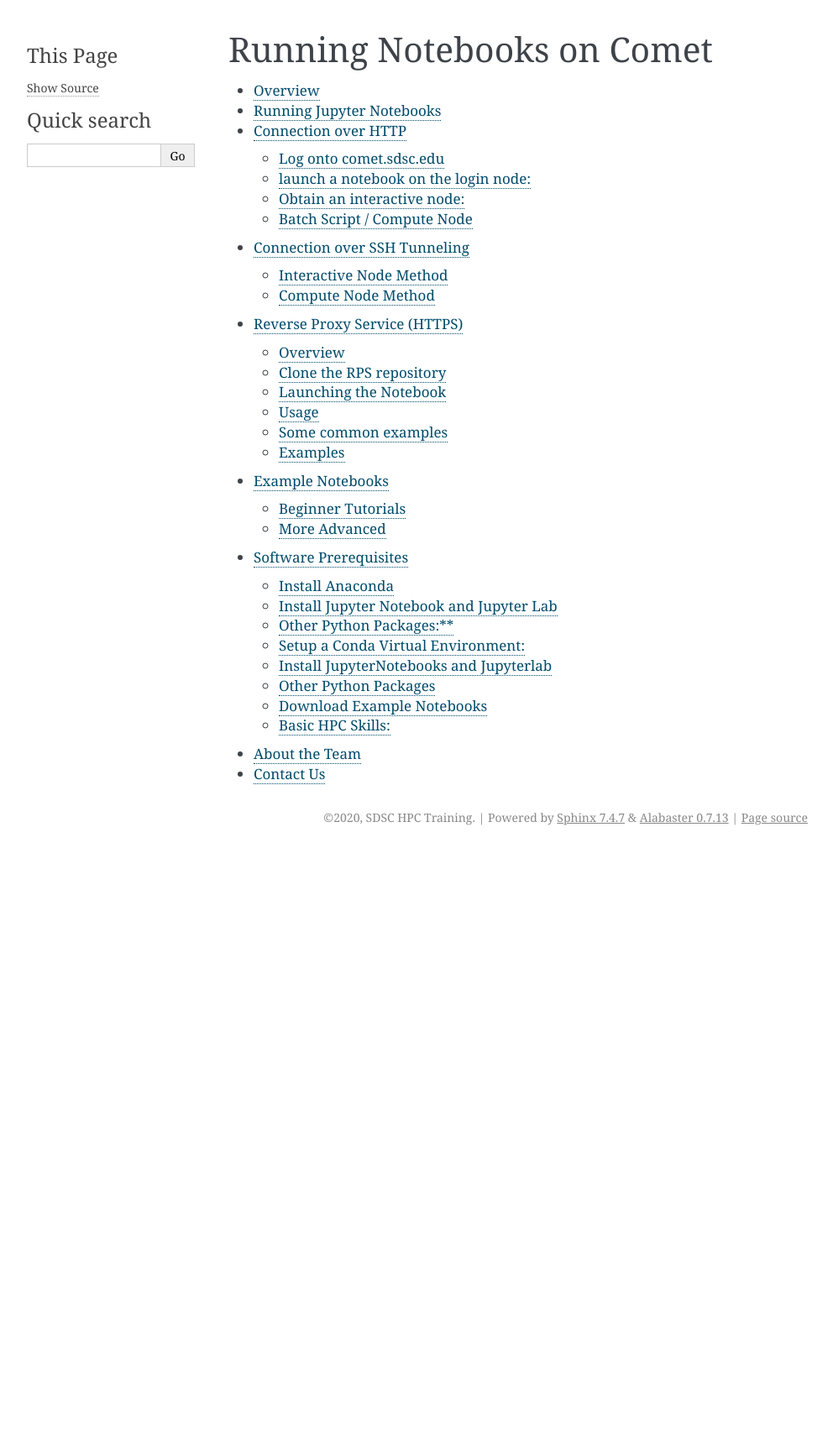
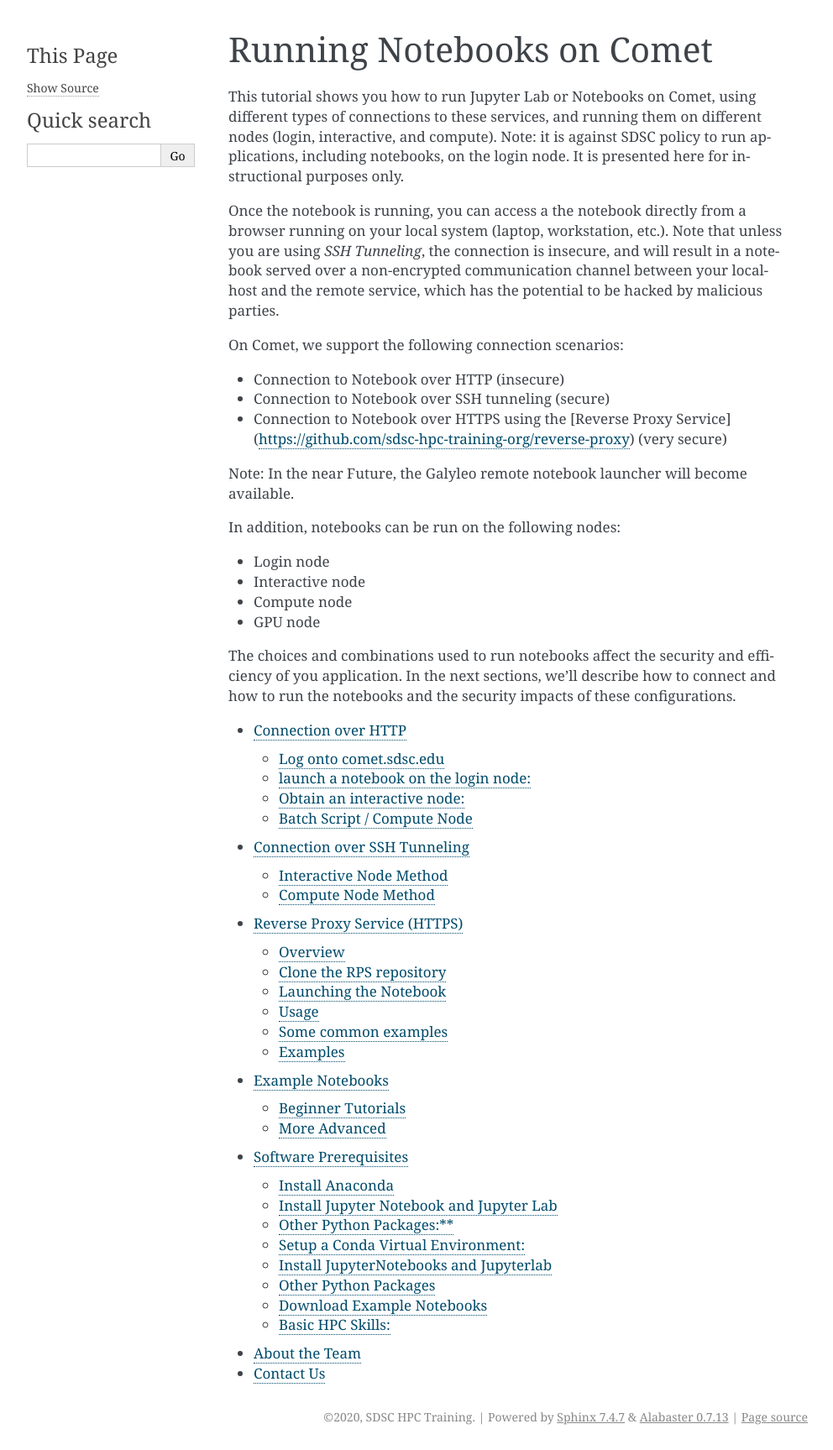
Before and after one commit to sdsc-hpc-training-org/notebooks-101, a Sphinx documentation site: the page built from Docs/source/index.rst, in a window 1280 px wide. Shown: the whole page at 84% size, without its empty margins (148-1140 px from the left). Built offline with Sphinx 7.4.7, drawn with Linux system fonts in a browser that asks for light colours; before the commit the page ends 1013 px from its top, so only the background shows below that.

Commit message:
Moved comet intro to main page

```diff
--- a/Docs/source/index.rst
+++ b/Docs/source/index.rst
@@ -7,12 +7,30 @@
 Running Notebooks on Comet
 ==========================
 
+This tutorial shows you how to run Jupyter Lab or Notebooks on Comet, using different types of connections to these services, and running them on different nodes (login, interactive, and compute). Note: it is against SDSC policy to run applications, including notebooks, on the login node. It is presented here for instructional purposes only.
+
+Once the notebook is running, you can access a the notebook directly from a browser running on your local system (laptop, workstation, etc.). Note that unless you are using `SSH Tunneling`, the connection is insecure, and will result in a notebook served over a non-encrypted communication channel between your localhost and the remote service, which has the potential to be hacked by malicious parties.
+
+On Comet, we support the following connection scenarios:
+
+* Connection to Notebook over HTTP (insecure)
+* Connection to Notebook over SSH tunneling (secure)
+* Connection to Notebook over HTTPS using the [Reverse Proxy Service](https://github.com/sdsc-hpc-training-org/reverse-proxy)  (very secure)
+
+Note: In the near Future, the Galyleo remote notebook launcher will become available.
+
+In addition, notebooks can be run on the following nodes:
+
+* Login node
+* Interactive node
+* Compute node
+* GPU node
+
+The choices and combinations used to run notebooks affect the security and efficiency of you application. In the next sections, we'll describe how to connect and how to run the notebooks and the security impacts of these configurations.
 
 .. toctree::
    :maxdepth: 2
 
-   overview.md
-   methods/runningNotebooks.md
    methods/sshConnect.md
    methods/tunneling.md
    methods/reverseProxy.md
```
Also changed, not shown: Docs/source/overview.md (deleted, +0 -10 lines).
